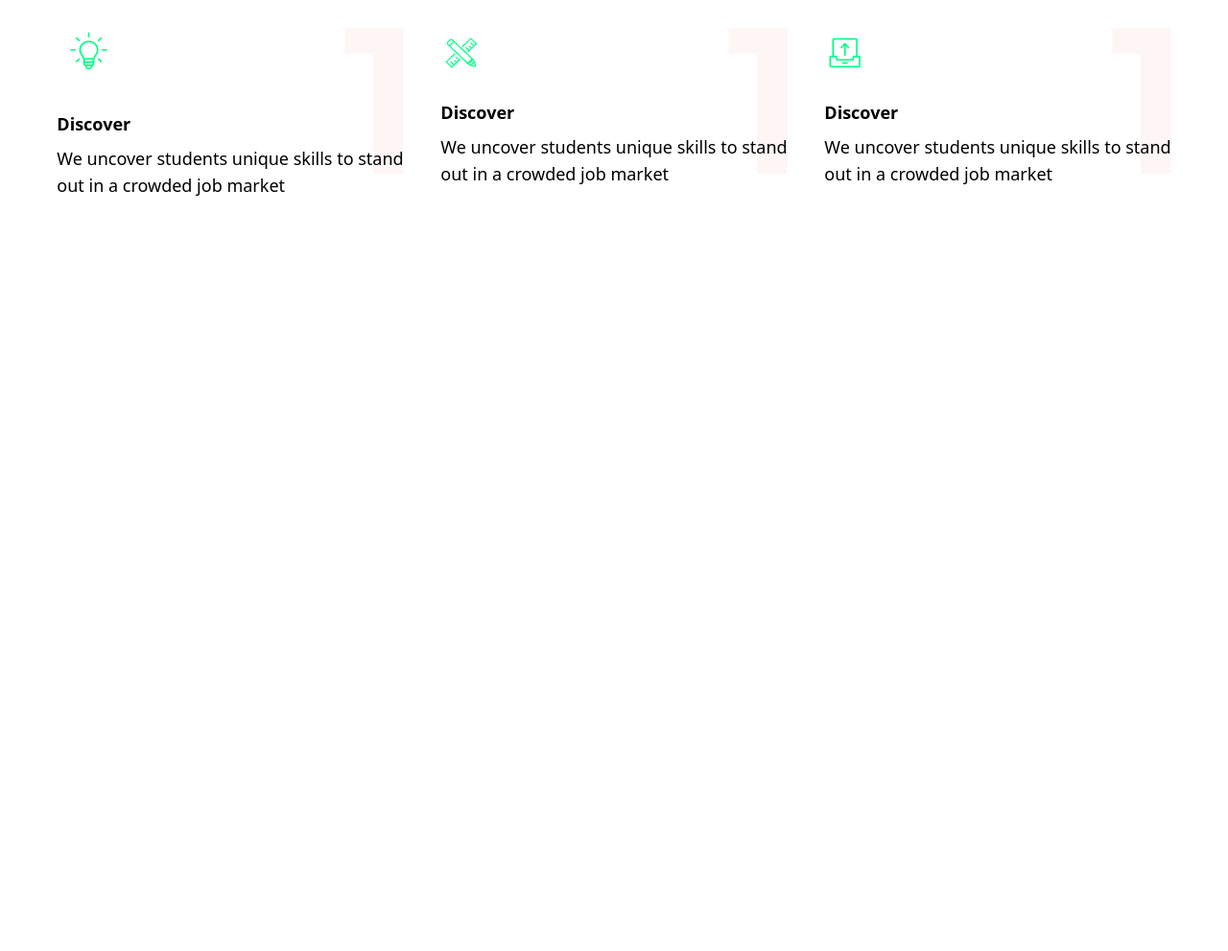
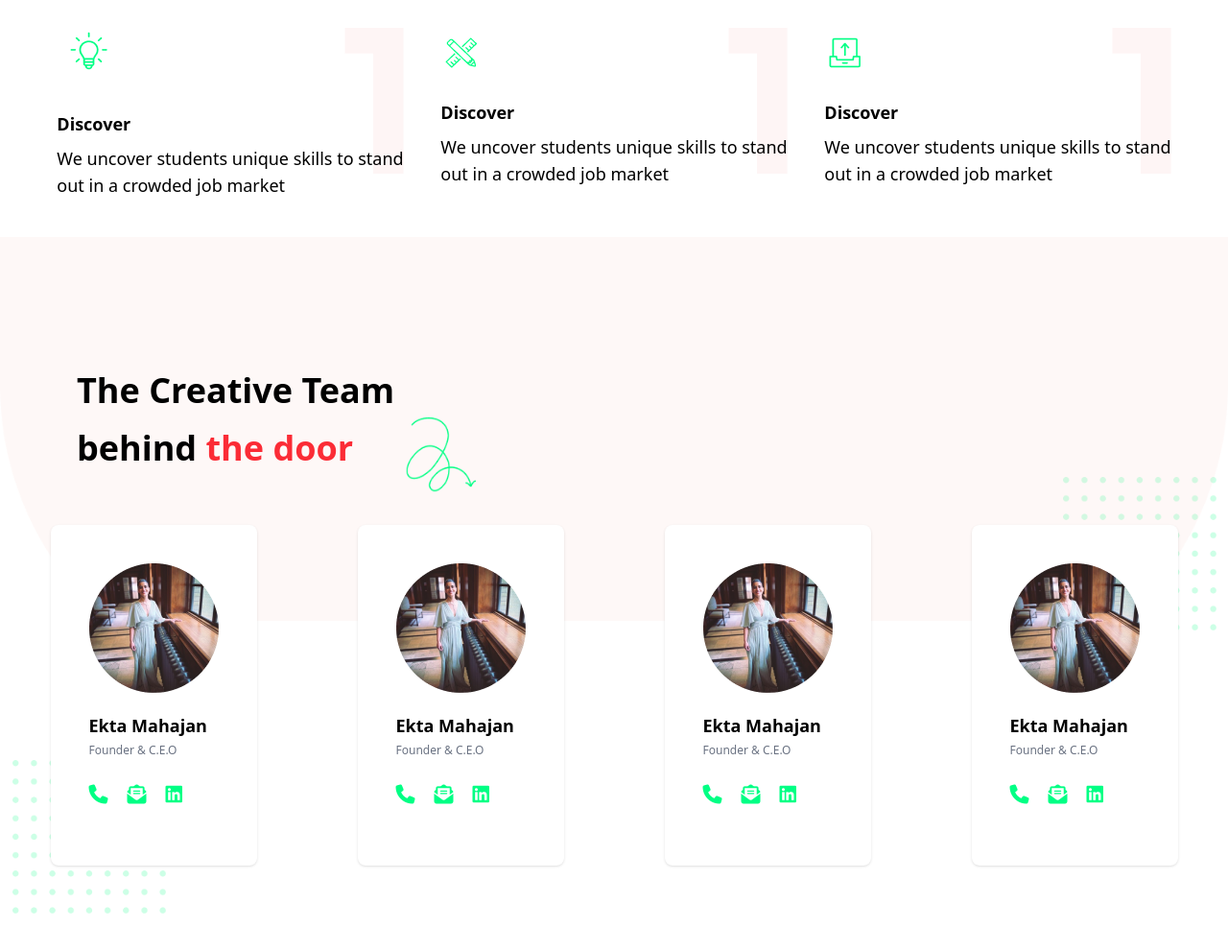
Before and after one commit to sazolkhan8/Assainment-6, a website built with Vite: page index.html in a window 1280 px wide. Shown: the part 2710-3701 px from the top of the page at 96% size. Built offline with nearby package versions, Linux system fonts and the light colour scheme; files whose address does not match are found by name.

Commit message:
team section added

```diff
--- a/index.html
+++ b/index.html
@@ -4,6 +4,9 @@
     <meta charset="UTF-8" />
     <link rel="icon" type="image/svg+xml" href="/vite.svg" />
     <meta name="viewport" content="width=device-width, initial-scale=1.0" />
+
+    <script src="https://kit.fontawesome.com/81fb85c729.js" crossorigin="anonymous"></script>
+
     <link rel="stylesheet" href="./style.css">
     <title>Vite App</title>
   </head>
@@ -171,6 +174,109 @@
 
    </section>
 
+   <!--Team section-->
+
+   <section class="bg-[url(images/teamBg.png)] bg-no-repeat bg-cover w-full h-40 md:h-100">
+   <div class="flex items-center">
+     <h1 class="text-[#000000] font-semibold  text-lg md:text-4xl ml-10 md:ml-20 mt-5 md:mt-25 leading-9 md:leading-15">
+      The Creative Team <br> behind <span class="same-color">the door</span>
+    </h1>
+    <img src="./images/team.png" class="md:size-25 size-15 mt-10 md:mt-45">
+   </div>
+
+   <!--Team member Info-->
+
+   <div class="flex justify-around md:mt-5">
+
+    <div class="teamDiv relative">
+      <img src="./images/Ekta Mahajan.png" alt="Ekta Mahajan" class="teamImg">
+      <h3 class="teamHeading">Ekta Mahajan</h3>
+      <p class="teamPera">Founder & C.E.O</p>
+      <div class="teamSpan">
+       <span>
+         <i class="fa-solid fa-phone"></i>
+       </span>
+       <span>
+         <i class="fa-solid fa-envelope-open-text"></i>
+       </span>
+       <span>
+        <i class="fa-brands fa-linkedin"></i>
+       </span>
+
+      </div>
+
+       <div>
+        <img src="./images/dottet.png" class="absolute size-40 bottom-[-50px] left-[-40px] z-[-1]">
+      </div>
+    </div>
+
+    <div class="teamDiv">
+      <img src="./images/Ekta Mahajan.png" alt="Ekta Mahajan" class="teamImg">
+      <h3 class="teamHeading">Ekta Mahajan</h3>
+      <p class="teamPera">Founder & C.E.O</p>
+      <div class="teamSpan">
+       <span>
+         <i class="fa-solid fa-phone"></i>
+       </span>
+       <span>
+         <i class="fa-solid fa-envelope-open-text"></i>
+       </span>
+       <span>
+        <i class="fa-brands fa-linkedin"></i>
+       </span>
+
+      </div>
+    </div>
+
+    <div class="teamDiv">
+      <img src="./images/Ekta Mahajan.png" alt="Ekta Mahajan" class="teamImg">
+      <h3 class="teamHeading">Ekta Mahajan</h3>
+      <p class="teamPera">Founder & C.E.O</p>
+      <div class="teamSpan">
+       <span>
+         <i class="fa-solid fa-phone"></i>
+       </span>
+       <span>
+         <i class="fa-solid fa-envelope-open-text"></i>
+       </span>
+       <span>
+        <i class="fa-brands fa-linkedin"></i>
+       </span>
+
+      </div>
+    </div>
+
+    <div class="teamDiv relative">
+      <img src="./images/Ekta Mahajan.png" alt="Ekta Mahajan" class="teamImg">
+      <h3 class="teamHeading">Ekta Mahajan</h3>
+      <p class="teamPera">Founder & C.E.O</p>
+      <div class="teamSpan">
+       <span>
+         <i class="fa-solid fa-phone"></i>
+       </span>
+       <span>
+         <i class="fa-solid fa-envelope-open-text"></i>
+       </span>
+       <span>
+        <i class="fa-brands fa-linkedin"></i>
+       </span>
+
+      </div>
+
+      <div>
+        <img src="./images/dottet.png" class="absolute size-40 top-[-50px] right-[-40px] z-[-1]">
+      </div>
+    </div>
+
+
+
+   </div>
+   </section>
+
+
+
+
+
 
 
    <div class="mt-500"></div>
--- a/style.css
+++ b/style.css
@@ -27,6 +27,22 @@
   .discoverDiv{
     @apply bg-[url(/images/1.png)] bg-no-repeat bg-right;
   }
+
+  .teamDiv{
+    @apply bg-[#ffffff] p-2 md:p-10 rounded-lg shadow;
+  }
+  .teamImg{
+    @apply size-20 md:size-fit;
+  }
+  .teamHeading{
+    @apply text-[#000000] text-sm md:text-lg font-semibold pt-5;
+  }
+  .teamSpan{
+    @apply text-[#00FF84] flex gap-5 py-2 md:py-5 text-sm md:text-xl;
+  }
+  .teamPera{
+    @apply text-xs text-gray-500 py-1;
+  }
 }
 
 
```
Also changed, not shown: images/Ekta Mahajan.png (added), images/Leo crozier.png (added), images/Ross Davies.png (added), images/Toby Potter-Drake.png (added), images/dottet.png (added), images/team.png (added), images/teamBg.png (added).
